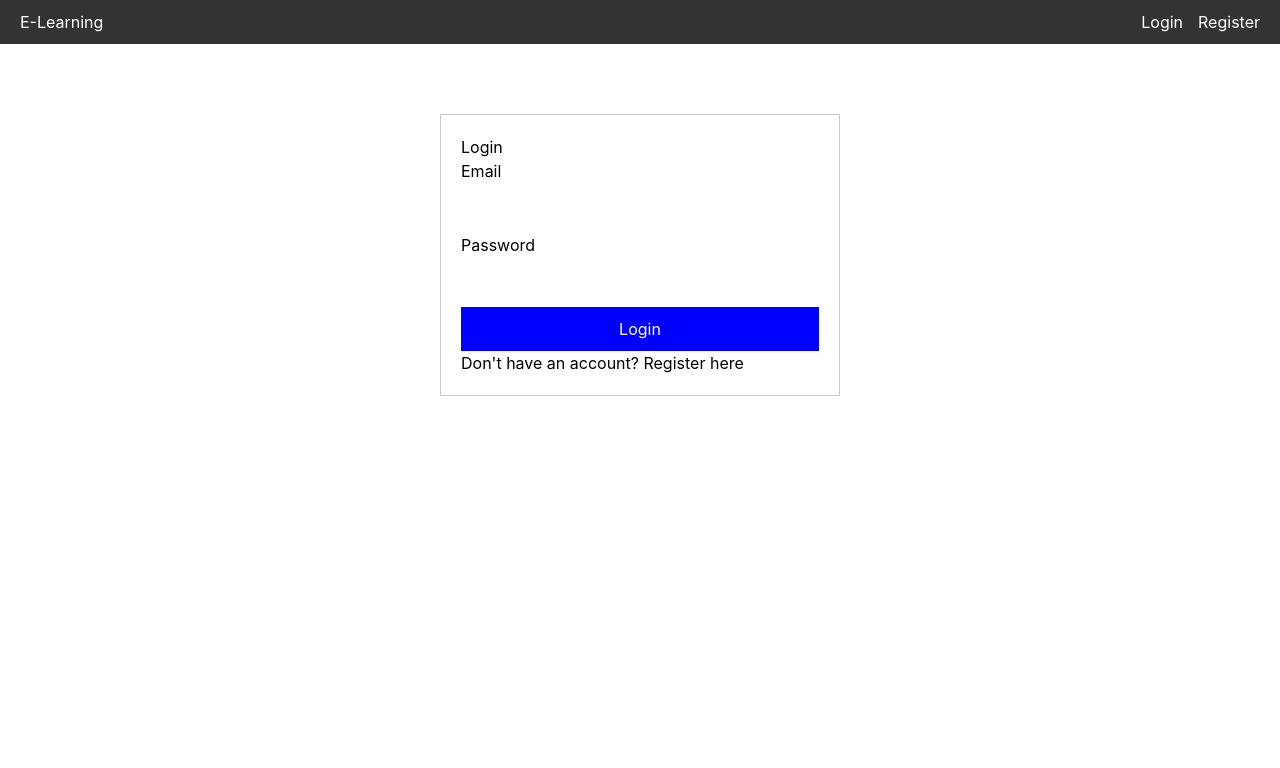
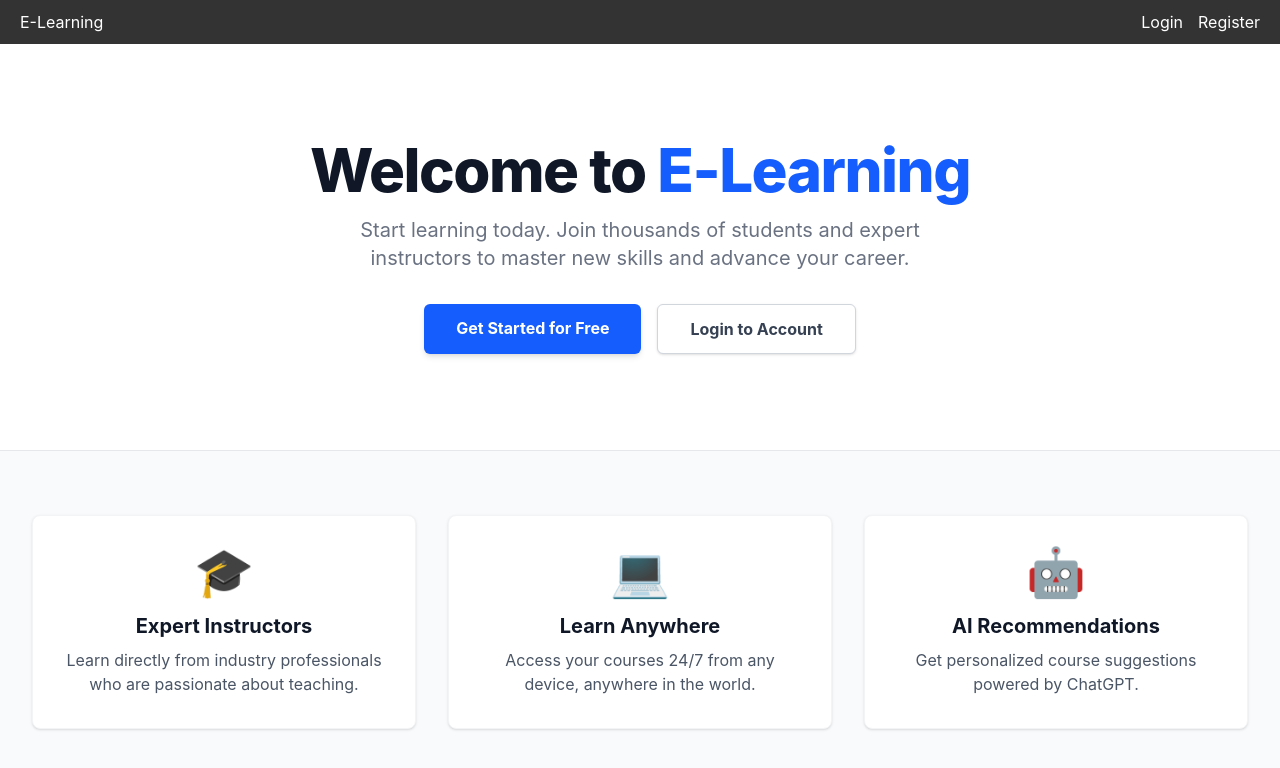
Before and after one commit to kaweeshaweerasinghe710/elearning-platform, a React app in the folder frontend/: page / in a window 1280 px wide. Before the commit this address led to /login. Shown: the top 768 px of the page. Built offline with nearby package versions, Linux system fonts and the light colour scheme; the HTML template or start-up script is replaced by a standard one.

Commit message:
feat:develop landing page

```diff
--- a/frontend/src/App.jsx
+++ b/frontend/src/App.jsx
@@ -5,6 +5,7 @@ import Register from './pages/Register';
 import Dashboard from './pages/Dashboard';
 import { useContext } from 'react';
 import AuthContext from './context/AuthContext';
+import Landing from './pages/Landing';
 
 function App() {
   const { user } = useContext(AuthContext);
@@ -13,15 +14,12 @@ function App() {
     <BrowserRouter>
       <Navbar />
 
-      <div style={{ padding: '20px' }}>
-        <Routes>
-          <Route path="/" element={<Navigate to={user ? "/dashboard" : "/login"} />} />
-
-          <Route path="/login" element={<Login />} />
-          <Route path="/register" element={<Register />} />
-          <Route path="/dashboard" element={<Dashboard />} />
-        </Routes>
-      </div>
+      <Routes>
+        <Route path="/" element={<Landing />} />
+        <Route path="/login" element={<Login />} />
+        <Route path="/register" element={<Register />} />
+        <Route path="/dashboard" element={<Dashboard />} />
+      </Routes>
     </BrowserRouter>
   );
 }
--- /dev/null
+++ b/frontend/src/pages/Landing.jsx
@@ -0,0 +1,56 @@
+import { Link } from 'react-router-dom';
+
+const Landing = () => {
+    return (
+        <div className="bg-gray-50 min-h-screen">
+            <div className="bg-white border-b border-gray-200">
+                <div className="max-w-7xl mx-auto py-16 px-4 sm:py-24 sm:px-6 lg:px-8 text-center">
+                    <h1 className="text-4xl font-extrabold text-gray-900 sm:text-5xl sm:tracking-tight lg:text-6xl mb-4">
+                        Welcome to <span className="text-blue-600">E-Learning</span>
+                    </h1>
+                    <p className="max-w-xl mx-auto text-xl text-gray-500 mb-8">
+                        Start learning today. Join thousands of students and expert instructors to master new skills and advance your career.
+                    </p>
+                    <div className="flex justify-center gap-4">
+                        <Link
+                            to="/register"
+                            className="bg-blue-600 hover:bg-blue-700 text-white font-bold py-3 px-8 rounded-md shadow-md transition duration-300"
+                        >
+                            Get Started for Free
+                        </Link>
+                        <Link
+                            to="/login"
+                            className="bg-white hover:bg-gray-50 text-gray-700 font-bold py-3 px-8 rounded-md shadow-sm border border-gray-300 transition duration-300"
+                        >
+                            Login to Account
+                        </Link>
+                    </div>
+                </div>
+            </div>
+            <div className="max-w-7xl mx-auto py-16 px-4 sm:px-6 lg:px-8">
+                <div className="grid grid-cols-1 md:grid-cols-3 gap-8">
+                    <div className="bg-white p-8 rounded-lg shadow-sm border border-gray-100 text-center hover:shadow-md transition">
+                        <div className="text-5xl mb-4">🎓</div>
+                        <h3 className="text-xl font-bold text-gray-900 mb-2">Expert Instructors</h3>
+                        <p className="text-gray-600">Learn directly from industry professionals who are passionate about teaching.</p>
+                    </div>
+
+                    <div className="bg-white p-8 rounded-lg shadow-sm border border-gray-100 text-center hover:shadow-md transition">
+                        <div className="text-5xl mb-4">💻</div>
+                        <h3 className="text-xl font-bold text-gray-900 mb-2">Learn Anywhere</h3>
+                        <p className="text-gray-600">Access your courses 24/7 from any device, anywhere in the world.</p>
+                    </div>
+
+                    <div className="bg-white p-8 rounded-lg shadow-sm border border-gray-100 text-center hover:shadow-md transition">
+                        <div className="text-5xl mb-4">🤖</div>
+                        <h3 className="text-xl font-bold text-gray-900 mb-2">AI Recommendations</h3>
+                        <p className="text-gray-600">Get personalized course suggestions powered by ChatGPT.</p>
+                    </div>
+
+                </div>
+            </div>
+        </div>
+    );
+};
+
+export default Landing;
--- a/frontend/vite.config.js
+++ b/frontend/vite.config.js
@@ -1,7 +1,10 @@
 import react from '@vitejs/plugin-react'
+import tailwindcss from '@tailwindcss/vite'
 import { defineConfig } from 'vite'
 
-// https://vite.dev/config/
 export default defineConfig({
-  plugins: [react()],
+  plugins: [
+    react(),
+    tailwindcss(),
+  ],
 })
```
